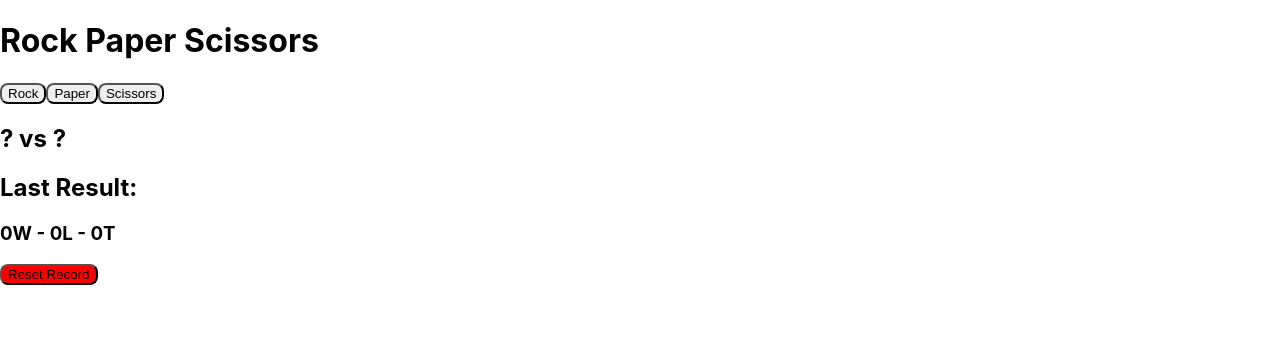
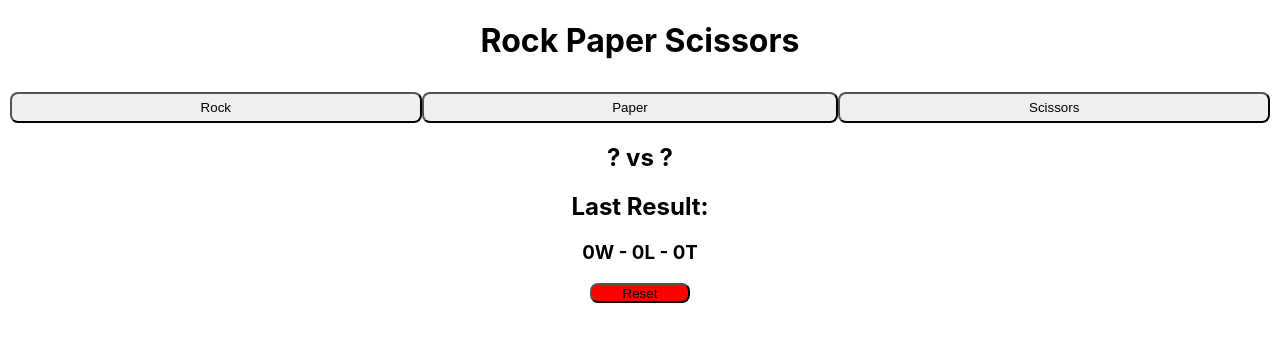
Before and after one commit to JoeThCo/joe-react, a React app in the folder joe-react-project/: page / in a window 1280 px wide. Built offline with nearby package versions, Linux system fonts and the light colour scheme.

Commit message:
reverted choice, but  changed others

```diff
--- a/joe-react-project/src/RPS/choice.js
+++ /dev/null
@@ -1,3 +0,0 @@
-export function Choice() {
-  return <div></div>;
-}
--- a/joe-react-project/src/RPS/rps.css
+++ b/joe-react-project/src/RPS/rps.css
@@ -4,6 +4,7 @@ button {
   border-radius: 8px;
   transition: all 0.15s ease-in-out;
   text-align: center;
+  height: 150%;
 }
 
 button:hover {
@@ -12,8 +13,31 @@ button:hover {
 
 .reset button {
   background-color: red;
+  height: 20px;
+  position: relative;
+  margin: -20px -50px;
+  width: 100px;
+  top: 50%;
+  left: 50%;
 }
 
 .reset button:hover {
   background-color: lightcoral;
 }
+
+.grid-container {
+  display: grid;
+  grid-template-columns: auto auto auto;
+  padding: 10px;
+}
+
+h1 {
+  text-align: center;
+}
+h2 {
+  text-align: center;
+}
+
+h3 {
+  text-align: center;
+}
--- a/joe-react-project/src/RPS/rps.js
+++ b/joe-react-project/src/RPS/rps.js
@@ -90,16 +90,18 @@ export function RPS() {
   return (
     <div>
       <h1>Rock Paper Scissors</h1>
-      <button onClick={() => onPlayerGuess(rock)}>{rock}</button>
-      <button onClick={() => onPlayerGuess(paper)}>{paper}</button>
-      <button onClick={() => onPlayerGuess(scissors)}>{scissors}</button>
+      <div className="grid-container">
+        <button onClick={() => onPlayerGuess(rock)}>{rock}</button>
+        <button onClick={() => onPlayerGuess(paper)}>{paper}</button>
+        <button onClick={() => onPlayerGuess(scissors)}>{scissors}</button>
+      </div>
       <h2>
         {playerChoice} vs {cpuChoice}
       </h2>
       <h2>Last Result: {result}</h2>
       <h3>{`${wins}W - ${loses}L - ${ties}T`}</h3>
       <div className="reset">
-        <button onClick={() => resetRecord()}>Reset Record</button>
+        <button onClick={() => resetRecord()}>Reset</button>
       </div>
     </div>
   );
```
